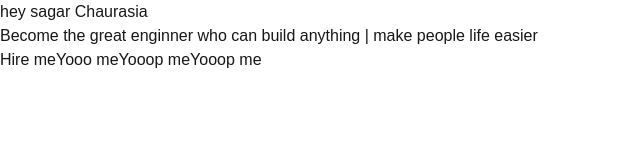
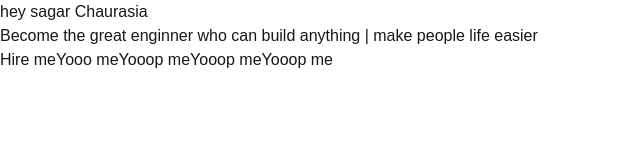
Before and after one commit to sagarchaurasia176/ci-cd, a Next.js app: page / in a window 1280 px wide. Shown: the top 160 px of the page, without its empty margins (0-640 px from the left). Built offline with nearby package versions, Linux system fonts and the light colour scheme.

Commit message:
fix:the scripts

```diff
--- a/app/page.tsx
+++ b/app/page.tsx
@@ -9,6 +9,7 @@ const page = () => {
     <button>Yooo me</button>
     <button>Yooop me</button>
     <button>Yooop me</button>
+    <button>Yooop me</button>
 
     </div>
   )
```
